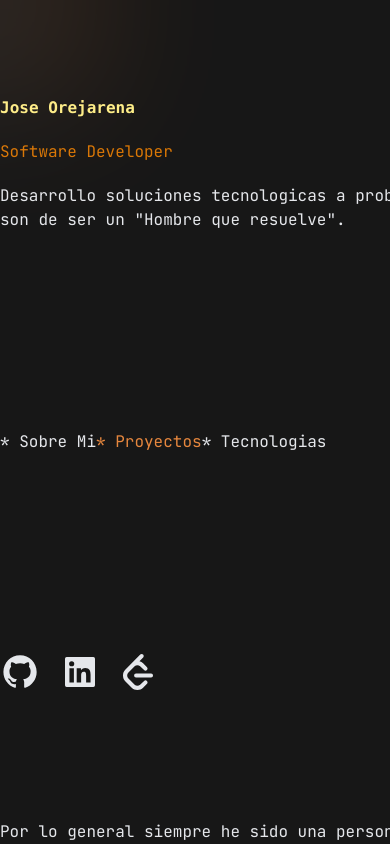
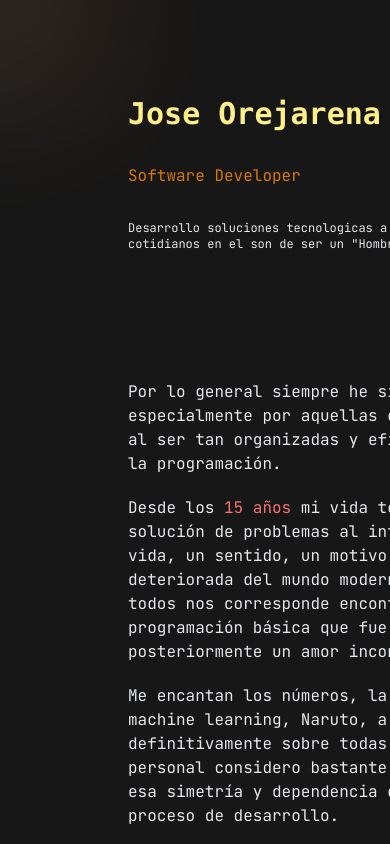
Before and after one commit to jmoc3/Portafolio, a Next.js app: page / in a window 390 px wide. Shown: the top 844 px of the page. Built offline with nearby package versions, Linux system fonts and the light colour scheme.

Commit message:
Testing responsive design

```diff
--- a/components/leftSide.tsx
+++ b/components/leftSide.tsx
@@ -66,18 +66,18 @@ export default function LeftSide(){
 
 
   return (
-    <div className="leftSide xl:sticky top-5 z-0 flex flex-col justify-between w-96 h-3/4vh pt-24 select-none">
-      <div className="personalPitch flex flex-col gap-5 ">
-        <pre className="name md:text-4xl 2xl:text-6xl text-yellow-200 font-semibold w-fit" data-value="Jose Orejarena" >Jose Orejarena</pre>
-        <h4 className="profession md:text-lg 2xl:text-3xl text-amber-600 w-fit" data-value="Software Developer">Software Developer</h4>
-        <span className="mini-description md:text-xs 2xl:text-lg">Desarrollo soluciones tecnologicas a problema cotidianos y no tan cotidianos en el son de ser un &quot;Hombre que resuelve&quot;.</span>
+    <div className="leftSide xl:sticky top-5 z-0 flex md:flex-col  md:justify-between w-96 md:h-3/4vh pt-24 select-none s8:pl-32 s8:pr-8 s8:gap-24 md:gap-5">
+      <div className="personalPitch flex flex-col s8:justify-between md:gap-5 ">
+        <pre className="name s8:text-3xl md:text-4xl 2xl:text-6xl text-yellow-200 font-semibold w-fit" data-value="Jose Orejarena" >Jose Orejarena</pre>
+        <h4 className="profession s8:text-base md:text-lg 2xl:text-3xl text-amber-600 w-fit" data-value="Software Developer">Software Developer</h4>
+        <span className="mini-description s8:text-xs md:text-xs 2xl:text-lg">Desarrollo soluciones tecnologicas a problema cotidianos y no tan cotidianos en el son de ser un &quot;Hombre que resuelve&quot;.</span>
       </div>
-      <div className="indexs xl:flex xl:flex-col gap-5 lg:hidden">
+      <div className="indexs xl:flex xl:flex-col gap-5 s8:hidden">
         <a href="#description" className="index-1 in md:text-sm 2xl:text-xl">* Sobre Mi</a>
         <a href="#projects" className="index-2 md:text-sm 2xl:text-xl">* Proyectos</a>
         <a href="#tecnologies" className="index-3 md:text-sm 2xl:text-xl">* Tecnologias</a>
       </div>
-      <div className="contact flex gap-5 items-center">
+      <div className="contact flex s8:flex-col md:flex-row gap-5 md:items-center">
         <a href="https://github.com/jmoc3" target="_blank" className="h-10 md:w-7 xl:w-10 hover:scale-125 hover:text-white ease-in-out duration-1000" ><BiLogoGithub className="h-full w-full" /></a>
 
         <a href="https://www.linkedin.com/in/jose-orejarena/"  className="h-10 md:w-7 xl:w-10 hover:scale-125 hover:text-blue-400 ease-in-oute duration-1000" target="_blank" ><BiLogoLinkedinSquare className="h-full w-full"/></a>
--- a/components/rightSide.tsx
+++ b/components/rightSide.tsx
@@ -24,7 +24,7 @@ export default function RightSide(){
   },[control,inView]);
 
   return(
-    <motion.div className="rightSide z-10 pb-24 select-none flex flex-col items-center"  ref={ref} variants={boxVariant} initial="hidden" animate={control}>
+    <motion.div className="rightSide z-10 pb-24 select-none flex flex-col items-center s8:px-32"  ref={ref} variants={boxVariant} initial="hidden" animate={control}>
 
         <div className="description 3xl:text-base flex flex-col lg:w-4/5 xl:w-full gap-5 select-none md:text-xs pt-32" id='description'>
           <p className="p1">Por lo general siempre he sido una persona muy curiosa, especialmente por aquellas cosas que me parecen muy impresionantes al ser tan organizadas y eficientes como los son las matemáticas y la programación.</p>
@@ -43,9 +43,9 @@ export default function RightSide(){
 
       </div>
 
-      <div className="techs grid grid-rows-4 grid-flow-col items-center justify-center md:gap-x-6 xl:gap-x-10 p-16" id='tecnologies'>
+      <div className="techs grid grid-rows-4 grid-flow-col items-center justify-center gap-x-10 p-16" id='tecnologies'>
         <Icon link='https://nextjs.org/' icon='next' color='zinc' >
-          <svg xmlns="http://www.w3.org/2000/svg" x="0px" y="0px" width="100" height="100" viewBox="0 0 48 48" className="next-icon lg:w-7 2xl:w-10" fill="currentColor">
+          <svg xmlns="http://www.w3.org/2000/svg" x="0px" y="0px" width="100" height="100" viewBox="0 0 48 48" className="next-icon md:w-7 2xl:w-10" fill="currentColor">
             <path d="M20,23.474V31.5c0,0.828-0.672,1.5-1.5,1.5S17,32.328,17,31.5v-13c0-0.659,0.431-1.241,1.062-1.435 c0.627-0.19,1.314,0.049,1.682,0.596l0.249,0.37L20,18l15.234,22.546C40.524,36.947,44,30.88,44,24c0-11.046-8.954-20-20-20 S4,12.954,4,24s8.954,20,20,20c3.082,0,5.99-0.718,8.597-1.963L20,23.474z M28,16.5c0-0.828,0.672-1.5,1.5-1.5s1.5,0.672,1.5,1.5 v12.79l-3-4.304V16.5z"></path>
           </svg>
         </Icon>
--- a/pages/index.tsx
+++ b/pages/index.tsx
@@ -27,7 +27,7 @@ export default function Home() {
 
   return (
       <main  className={`${jetbrains.className} antialiased xl:flex xl:flex-row gap-56 justify-center md:px-36 xl:px-56  text-gray-200 w-inherit h-inherit`} >
-        <div className="blob absolute aspect-square h-56 -translate-y-1/2 -translate-x-1/2 rounded bg-gradient-to-r from-neutral-200 to-orange-500  blur-3xl opacity-10" ></div>
+        <div className="blob absolute aspect-square h-56 -translate-y-1/2 -translate-x-1/2 rounded bg-gradient-to-r from-neutral-200 to-orange-500  blur-3xl opacity-10 s8:px-16" ></div>
         <LeftSide></LeftSide>
         <RighSide></RighSide>
       </main>
--- a/tailwind.config.ts
+++ b/tailwind.config.ts
@@ -17,6 +17,7 @@ const config: Config = {
         '3/4vh': '82vh',
       },
       screens:{
+        's8':'360px',
         '3xl':'1920px'
       }
     },
```
